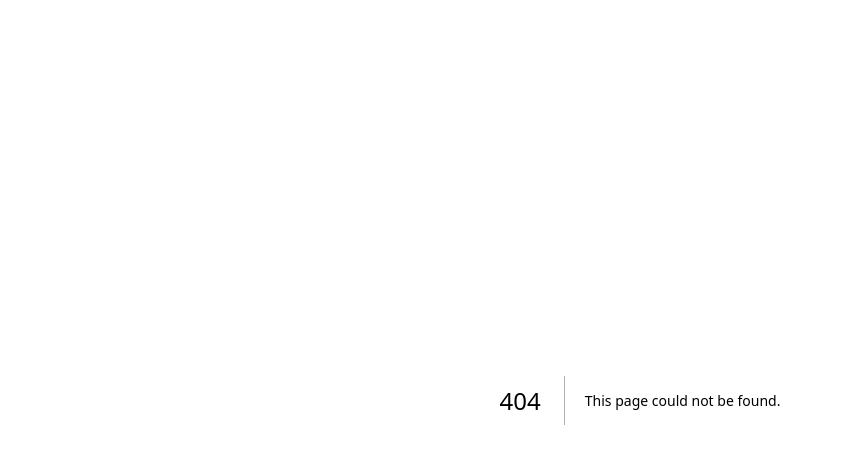
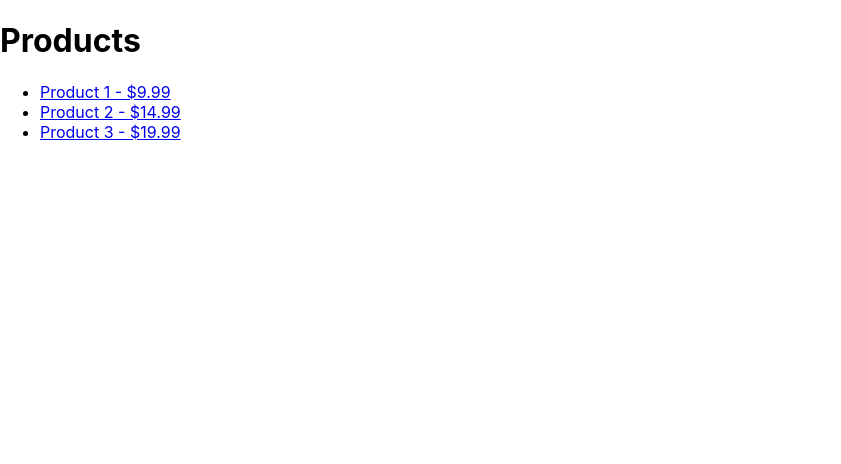
Before and after one commit to naimprince010-ship-it/ecommerce-site, a Next.js app in the folder client/: page /products in a window 1280 px wide. Before the commit this address had no page. Shown: the top 464 px of the page, without its empty margins (0-841 px from the left). Built offline with nearby package versions, Linux system fonts and the light colour scheme.

Commit message:
Add products listing page

```diff
--- /dev/null
+++ b/client/pages/products/index.js
@@ -0,0 +1,24 @@
+import Link from 'next/link';
+
+export default function Products() {
+  const products = [
+    { id: 1, name: 'Product 1', price: 9.99 },
+    { id: 2, name: 'Product 2', price: 14.99 },
+    { id: 3, name: 'Product 3', price: 19.99 },
+  ];
+
+  return (
+    <div>
+      <h1>Products</h1>
+      <ul>
+        {products.map(product => (
+          <li key={product.id}>
+            <Link href={`/products/${product.id}`}>
+              {product.name} - ${product.price.toFixed(2)}
+            </Link>
+          </li>
+        ))}
+      </ul>
+    </div>
+  );
+}
```
